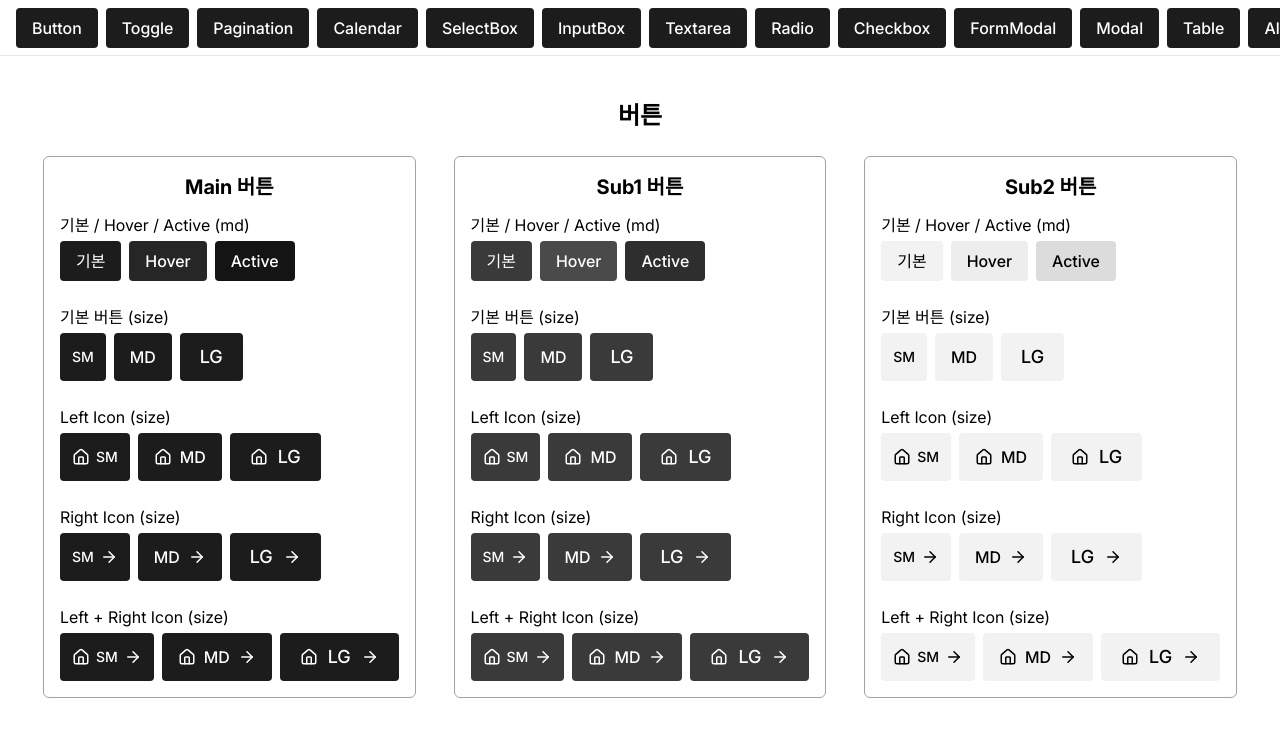
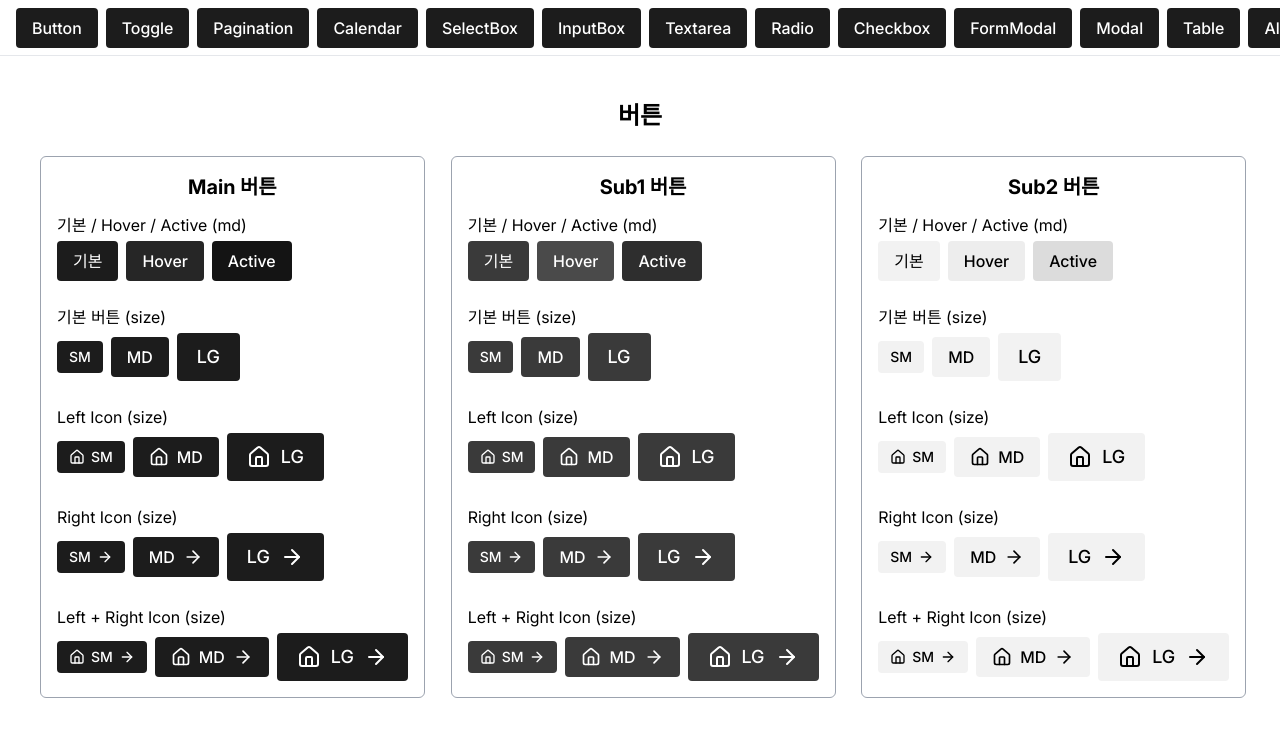
Before and after one commit to Eehnodu/common, a React (Vite) app in the folder frontend/: page /button in a window 1280 px wide. Shown: the top 736 px of the page. Built offline with nearby package versions, Linux system fonts and the light colour scheme; the HTML template or start-up script is replaced by a standard one.

Commit message:
feat:  button

```diff
--- a/frontend/src/component/common/form/button.tsx
+++ b/frontend/src/component/common/form/button.tsx
@@ -1,8 +1,11 @@
-import { ButtonHTMLAttributes, ReactNode } from "react";
+import {
+  ButtonHTMLAttributes,
+  ReactNode,
+  ReactElement,
+  cloneElement,
+  isValidElement,
+} from "react";
 
-/**
- * Button 컴포넌트에서 사용할 속성 타입
- */
 export interface ButtonProps extends ButtonHTMLAttributes<HTMLButtonElement> {
   children: ReactNode;
   variant?: "main" | "sub1" | "sub2";
@@ -13,9 +16,6 @@ export interface ButtonProps extends ButtonHTMLAttributes<HTMLButtonElement> {
   className?: string;
 }
 
-/**
- * 재사용 가능한 기본 Button 컴포넌트
- */
 const Button = ({
   children,
   variant = "main",
@@ -52,6 +52,29 @@ const Button = ({
     lg: "px-5 py-2.5 text-lg gap-2.5",
   };
 
+  // ✅ 버튼 size에 따라 아이콘 크기 클래스
+  const iconSizeClassMap: Record<NonNullable<ButtonProps["size"]>, string> = {
+    sm: "w-4 h-4", // 16px
+    md: "w-5 h-5", // 20px
+    lg: "w-6 h-6", // 24px
+  };
+
+  const iconSizeClass = iconSizeClassMap[size];
+
+  const renderIcon = (icon: ReactNode) => {
+    if (!icon || !isValidElement(icon)) return null;
+
+    const element = icon as ReactElement<{ className?: string }>;
+    const mergedClassName = [iconSizeClass, element.props.className]
+      .filter(Boolean)
+      .join(" ");
+
+    // 기존 아이콘에 className이 있어도 합쳐서 넘겨줌
+    return cloneElement(element, {
+      className: mergedClassName,
+    });
+  };
+
   return (
     <button
       disabled={disabled}
@@ -65,9 +88,13 @@ const Button = ({
       `}
       {...props}
     >
-      {leftIcon && <span className="flex items-center">{leftIcon}</span>}
+      {leftIcon && (
+        <span className="flex items-center">{renderIcon(leftIcon)}</span>
+      )}
       {children}
-      {rightIcon && <span className="flex items-center">{rightIcon}</span>}
+      {rightIcon && (
+        <span className="flex items-center">{renderIcon(rightIcon)}</span>
+      )}
     </button>
   );
 };
--- a/frontend/src/container/common/button.tsx
+++ b/frontend/src/container/common/button.tsx
@@ -13,7 +13,7 @@ const ButtonPage = () => {
     <div className="flex flex-col gap-1 items-start mt-2">
       <div className="text-base text-black">{rowLabel}</div>
 
-      <div className="flex gap-2">
+      <div className="flex gap-2 items-center">
         {sizes.map((size) => {
           const leftIcon =
             iconType === "left" || iconType === "both" ? (
```
